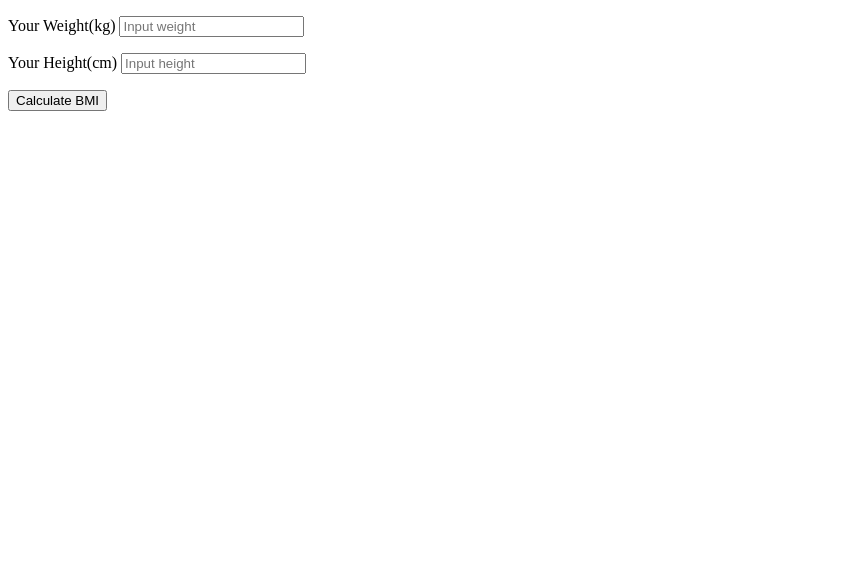
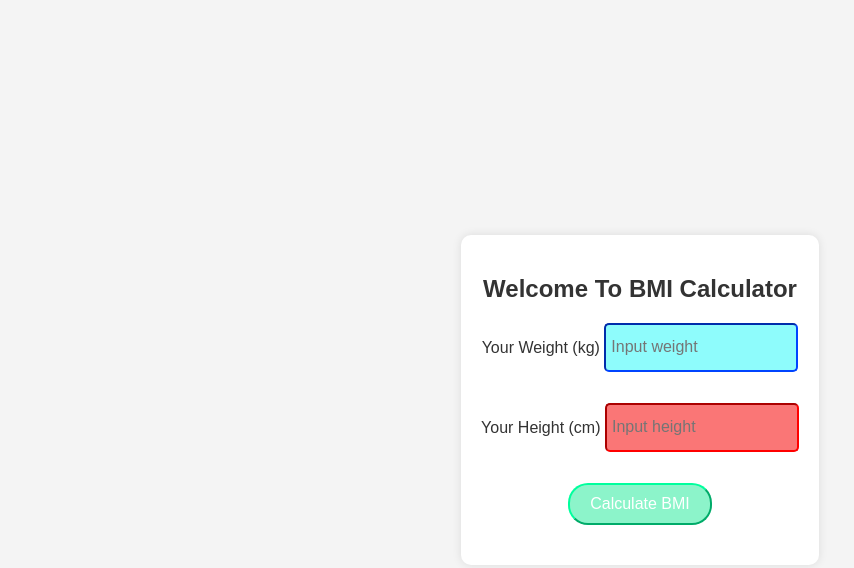
Before and after one commit to Evanof-Dominick/BMI-Calculator, a plain HTML site: page index.html in a window 1280 px wide. Shown: the whole page, without its empty margins (0-854 px from the left). Drawn offline with Linux system fonts and the light colour scheme.

Commit message:
index.html

```diff
--- a/index.html
+++ b/index.html
@@ -1,42 +1,119 @@
 <!DOCTYPE html>
-<html>
+<html lang="en">
 <head>
+  <meta charset="UTF-8">
+  <meta name="viewport" content="width=device-width, initial-scale=1.0">
   <title>BMI Calculator</title>
+  <style>
+    body {
+      font-family: Arial, sans-serif;
+      background-color: #f4f4f4;
+      color: #333;
+      display: flex;
+      justify-content: center;
+      align-items: center;
+      height: 100vh;
+      margin: 0;
+    }
+
+    .container {
+      background-color: white;
+      padding: 20px;
+      border-radius: 10px;
+      box-shadow: 0 0 10px rgba(0, 0, 0, 0.1);
+      text-align: center;
+    }
+
+    h2 {
+      margin-bottom: 20px;
+    }
+
+    .js-input-weight,
+    .js-input-height {
+      height: 35px;
+      width: 180px;
+      border-width: 2px;
+      border-radius: 5px;
+      padding: 5px;
+      font-size: 16px;
+      margin-bottom: 15px;
+    }
+
+    .js-input-weight {
+      border-color: rgb(0, 68, 255);
+      background-color: rgb(142, 252, 252);
+    }
+
+    .js-input-height {
+      border-color: rgb(255, 0, 0);
+      background-color: rgb(250, 118, 118);
+    }
+
+    .calculate {
+      padding: 10px 20px;
+      border-width: 2px;
+      border-color: rgb(0, 255, 157);
+      border-radius: 20px;
+      background-color: rgb(140, 244, 202);
+      color: #fff;
+      font-size: 16px;
+      cursor: pointer;
+      transition: background-color 0.3s, transform 0.3s;
+    }
+
+    .calculate:hover {
+      background-color: rgb(0, 255, 137);
+      transform: scale(1.05);
+    }
+
+    .js-result {
+      margin-top: 20px;
+      font-size: 18px;
+      font-weight: bold;
+    }
+  </style>
 </head>
 <body>
-
+  <div class="container">
+    <h2>Welcome To BMI Calculator</h2>
     <p>
-    Your Weight(kg)
-    <input placeholder="Input weight" class="js-input-weight">
+      Your Weight (kg)
+      <input placeholder="Input weight" class="js-input-weight" type="number">
     </p>
     <p>
-    Your Height(cm)
-    <input placeholder="Input height" class="js-input-height">
+      Your Height (cm)
+      <input placeholder="Input height" class="js-input-height" type="number">
     </p>
 
     <p>
-    <button onclick="calculation()">Calculate BMI</button>
+      <button onclick="calculation()" class="calculate">Calculate BMI</button>
     </p>
     <p class="js-result"></p>
+  </div>
+
   <script>
-    let BMI = 0
-    function calculation(){
-      const inputWeightElemet = document.querySelector('.js-input-weight');
-      const weight = Number(inputWeightElemet.value);
+    let BMI = 0;
+    function calculation() {
+      const inputWeightElement = document.querySelector('.js-input-weight');
+      const weight = Number(inputWeightElement.value);
 
-      const inputHeightElemet = document.querySelector('.js-input-height');
-      const height = Number(inputHeightElemet.value)/100;
+      const inputHeightElement = document.querySelector('.js-input-height');
+      const height = Number(inputHeightElement.value) / 100;
 
-      BMI = (weight/(height*height)).toFixed(2);
+      BMI = (weight / (height * height)).toFixed(2);
 
-      inputWeightElemet.value = '';
-      inputHeightElemet.value = '';
+      inputWeightElement.value = '';
+      inputHeightElement.value = '';
 
       displayResult();
     }
 
-    function displayResult(){
-      document.querySelector('.js-result').innerHTML = `Your BMI is: ${BMI}`
+    function displayResult() {
+      if (isNaN(BMI)) {
+        document.querySelector('.js-result').innerHTML = `Please input valid numbers!`;
+      } else {
+        document.querySelector('.js-result').innerHTML = `Your BMI is: ${BMI}`;
+      }
     }
   </script>
 </body>
```
Lines whose indentation alone changed are shown as unchanged.
